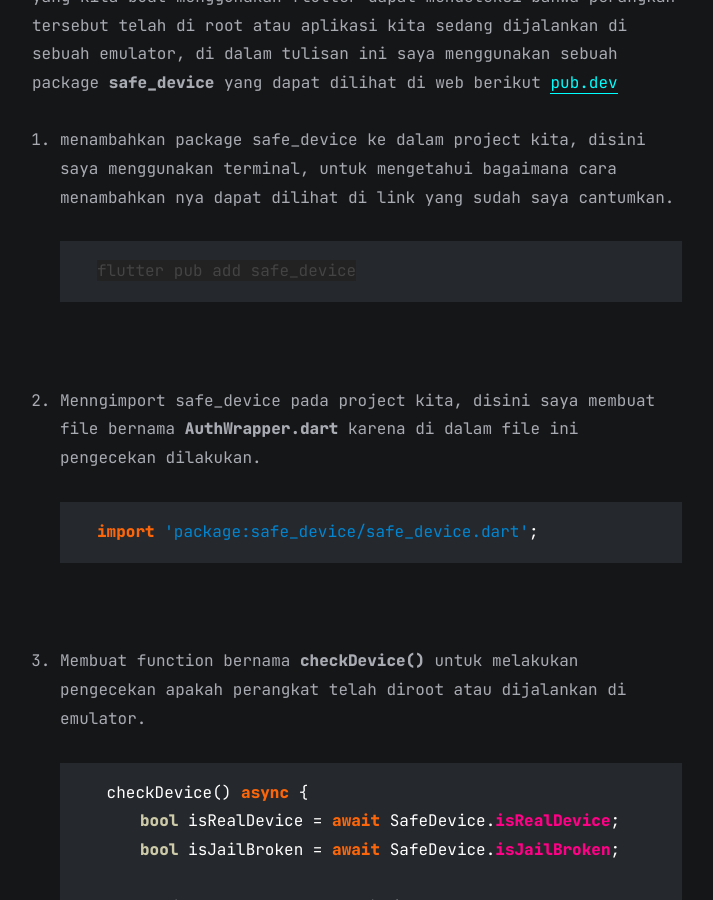
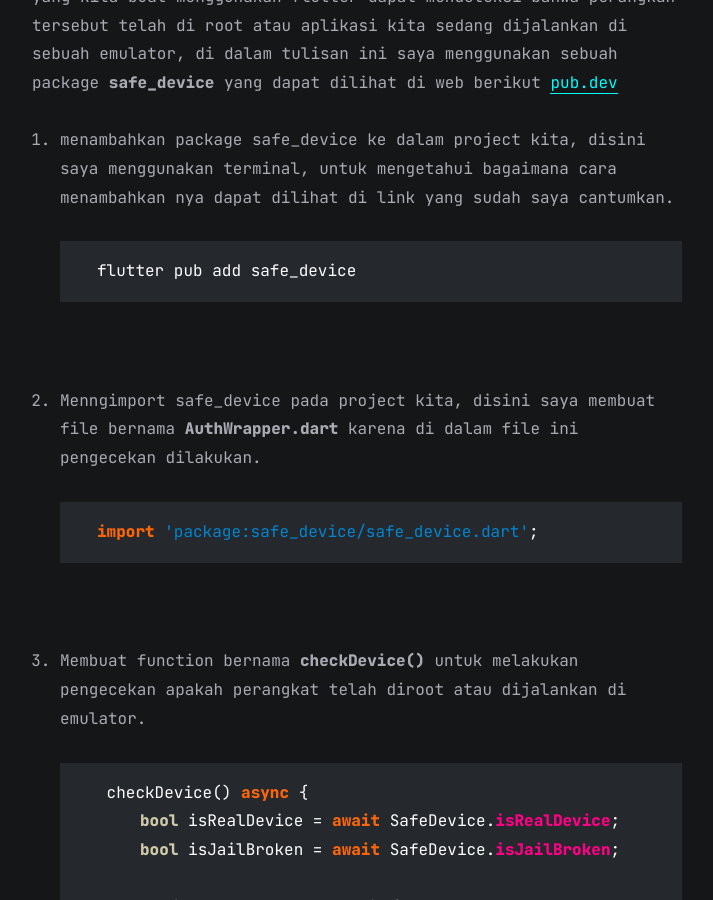
Before and after one commit to AldoReghan/aldoreghan.github.io, a Jekyll site: the page built from all_collections/_posts/2022-10-10-flutter-safe-device.markdown, in a window 1280 px wide and 900 px high, scrolled down 456 px. Shown: the whole window, without its empty margins (283-996 px from the left). Built offline with Jekyll 4.4.1, drawn with Linux system fonts in a browser that asks for light colours.

````diff
--- a/all_collections/_posts/2022-10-10-flutter-safe-device.markdown
+++ b/all_collections/_posts/2022-10-10-flutter-safe-device.markdown
@@ -8,7 +8,7 @@ categories: ["Flutter"]
 Halo pada tulisan kali ini saya ingin sharing bagaimana aplikasi yang kita buat menggunakan flutter dapat mendeteksi bahwa perangkan tersebut telah di root atau aplikasi kita sedang dijalankan di sebuah emulator, di dalam tulisan ini saya menggunakan sebuah package **safe_device** yang dapat dilihat di web berikut [pub.dev](https://pub.dev/packages/safe_device) <br>
 
 1. menambahkan package safe_device ke dalam project kita, disini saya menggunakan terminal, untuk mengetahui bagaimana cara menambahkan nya dapat dilihat di link yang sudah saya cantumkan. <br><br>
-   ```terminal
+   ```dart
    flutter pub add safe_device
    ```
    <br>
````
